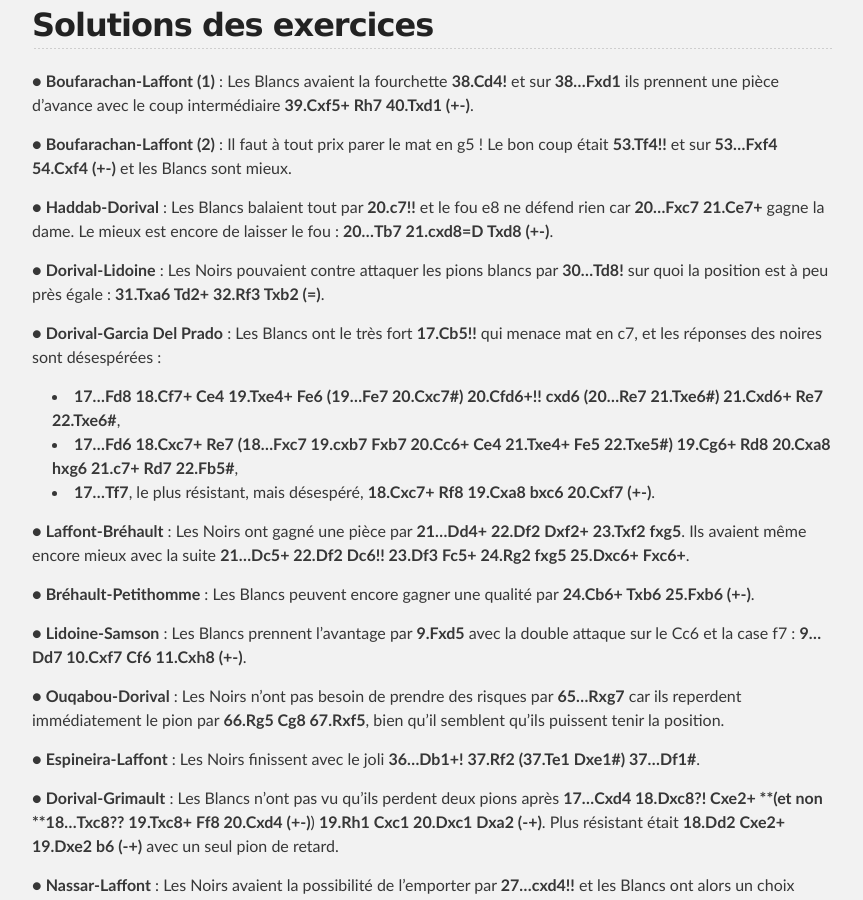
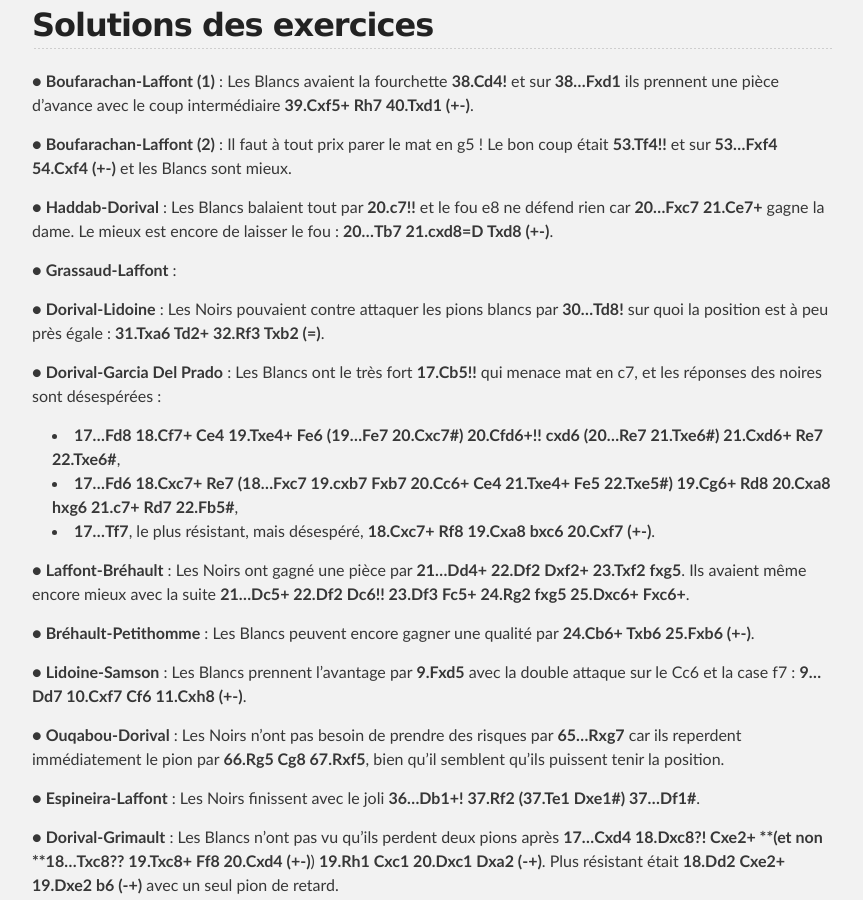
Before and after one commit to echiquier-villeneuve-tolosane/echiquier-villeneuve-tolosane.github.io, a Jekyll site: the page built from exercices.md, in a window 1280 px wide and 900 px high, scrolled down 15054 px. Shown: the whole window, without its empty margins (208-1071 px from the left). Built offline with Jekyll 4.4.1, drawn with Linux system fonts in a browser that asks for light colours; nearby versions of some CDN libraries.

Commit message:
Updated exercices.md

```diff
--- a/exercices.md
+++ b/exercices.md
@@ -230,6 +230,8 @@ _Coupe J.-C. Loubatière, ronde 3 (2013/10/06)_
 
 &#9679; **Haddab-Dorival** : Les Blancs balaient tout par **20.c7!!** et le fou e8 ne défend rien car **20...Fxc7 21.Ce7+** gagne la dame. Le mieux est encore de laisser le fou : **20...Tb7 21.cxd8=D Txd8 (+-)**.
 
+&#9679; **Grassaud-Laffont** :
+
 &#9679; **Dorival-Lidoine** : Les Noirs pouvaient contre attaquer les pions blancs par **30...Td8!** sur quoi la position est à peu près égale : **31.Txa6 Td2+ 32.Rf3 Txb2 (=)**.
 
 &#9679; **Dorival-Garcia Del Prado** : Les Blancs ont le très fort **17.Cb5!!** qui menace mat en c7, et les réponses des noires sont désespérées :
```
